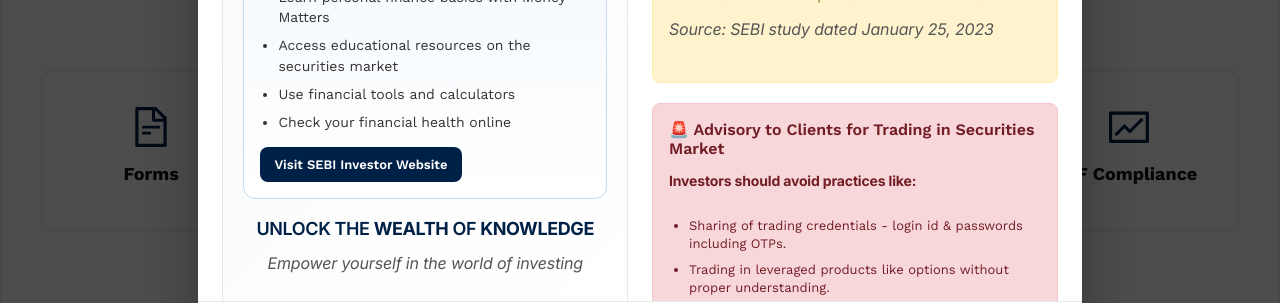
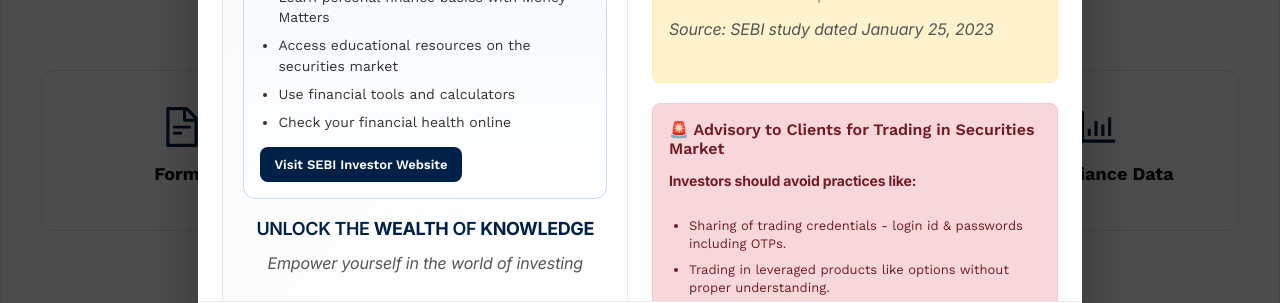
Before and after one commit to girnarhitesh/innovate, a React (Vite) app: page /compliances in a window 1280 px wide. Shown: the part 376-679 px from the top of the page. Built offline with nearby package versions, Linux system fonts and the light colour scheme.

Commit message:
Login url are change

```diff
--- a/src/Components/HomeComponents/CompliancesAndForms/CompliancesAndForms.jsx
+++ b/src/Components/HomeComponents/CompliancesAndForms/CompliancesAndForms.jsx
@@ -33,13 +33,13 @@
         description: "",
         route: "/compliances/compliance-data"
     },
-    {
-        key: "mfCompliance",
-        label: "MF Compliance",
-        icon: <FundOutlined />,
-        description: "",
-        route: "/compliances/mf-compliance"
-    }
+    // {
+    //     key: "mfCompliance",
+    //     label: "MF Compliance",
+    //     icon: <FundOutlined />,
+    //     description: "",
+    //     route: "/compliances/mf-compliance"
+    // }
 ]
 
 const CompliancesAndForms = () => {
--- a/src/Components/Navigation/Navbar.jsx
+++ b/src/Components/Navigation/Navbar.jsx
@@ -338,8 +338,8 @@
                             aria-label="Login options"
                         >
                             <Link
-                                to="http://117.206.152.74"
-                                onClick={() => handleMobileNavClick("http://117.206.152.74")}
+                                to="https://backoffice.innovatesec.com/Account/Login"
+                                onClick={() => handleMobileNavClick("https://backoffice.innovatesec.com/Account/Login")}
                                 className="mobile-login-item"
                                 target="_blank"
                                 rel="noopener noreferrer"
@@ -515,7 +515,7 @@
                                                     >
                                                         <div>
                                                             <Link
-                                                                to="http://117.206.152.74"
+                                                                to="https://backoffice.innovatesec.com/Account/Login"
                                                                 className="dropdown-item"
                                                                 role="menuitem"
                                                                 target="_blank"
--- a/src/Components/Services/ServicesData.jsx
+++ b/src/Components/Services/ServicesData.jsx
@@ -8,7 +8,7 @@
         iconImage: EquityMarketIcon,
         image: "https://s3.ap-south-1.amazonaws.com/prepseed/prod/ldoc/media/EQUITY MARKET AND DERIVATIVES-min.jpg",
         servicesCardText: "At Innovate Securities, we offer efficient and reliable broking services for the Equity Market, enabling seamless buying and selling of shares across NSE and BSE",
-        buttonLink: "https://bo.innovatesec.com/Account/Login",
+        buttonLink: "https://backoffice.innovatesec.com/Account/Login",
         buttonText: "Equity and Derivatives",
         description: <>
             <p><b>Equity Market Overview</b></p>
```
